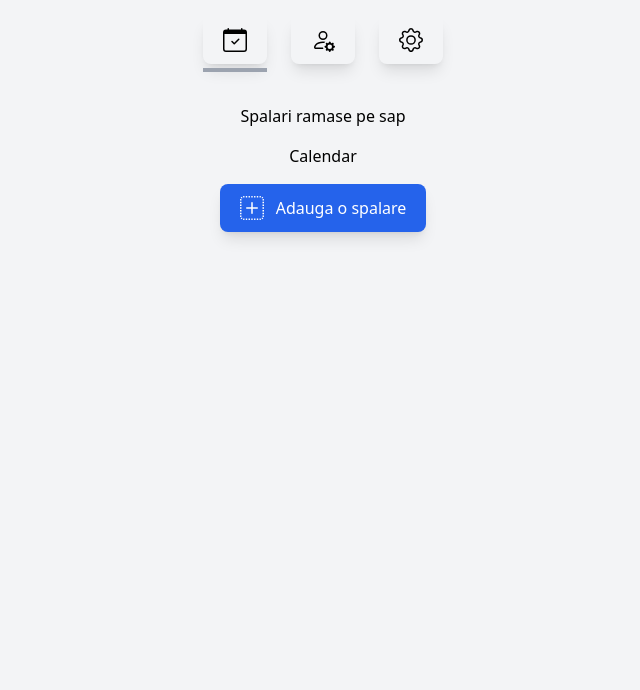
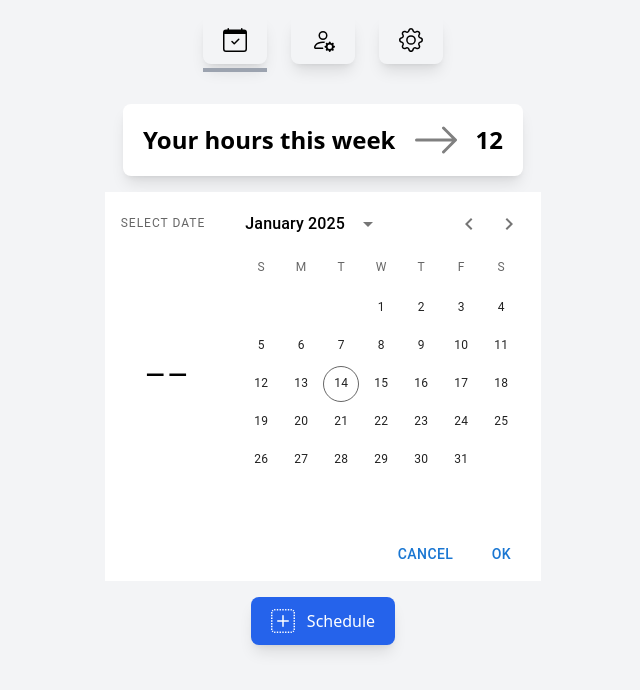
Before and after one commit to tundreaNatanael/react-schedule-app, a React (Create React App) app: page /home in a window 1280 px wide. Shown: the top 690 px of the page, without its empty margins (317-957 px from the left). Built offline with nearby package versions, Linux system fonts and the light colour scheme.

Commit message:
add: calendar

```diff
--- a/package.json
+++ b/package.json
@@ -3,7 +3,11 @@
   "version": "0.1.0",
   "private": true,
   "dependencies": {
+    "@emotion/react": "^11.14.0",
+    "@emotion/styled": "^11.14.0",
+    "@mui/x-date-pickers": "^7.23.6",
     "cra-template": "1.2.0",
+    "dayjs": "^1.11.13",
     "formik": "^2.4.6",
     "react": "^19.0.0",
     "react-dom": "^19.0.0",
--- a/src/components/User.jsx
+++ b/src/components/User.jsx
@@ -11,6 +11,14 @@ const User = ({user}) => {
 			<p className="mt-2">
 				<strong>Role:</strong> {user.role}
 			</p>
+			<p className="flex items-center mt-2 gap-3">
+				<strong>Number of washes left:</strong>
+				<span
+					className={`rounded-lg shadow-lg p-2 ${user.hoursConsumed >= user.perWeekHours ? "bg-pink-600 text-white" : "bg-green-600 text-white"}`}
+				>
+					{user.hoursConsumed}
+				</span>
+			</p>
 		</div>
 	);
 };
--- a/src/data/data.jsx
+++ b/src/data/data.jsx
@@ -7,6 +7,8 @@ export const useMyUser = () => {
 		role: "admin",
 		nickname: "johnd",
 		emoji: "👨‍💻",
+		perWeekHours: 13,
+		hoursConsumed: 12,
 	};
 };
 
@@ -20,7 +22,8 @@ export const useUsers = () => {
 			role: "user",
 			nickname: "janes",
 			emoji: "👩‍💻",
-			perWeekHours: 35,
+			perWeekHours: 6,
+			hoursConsumed: 20,
 		},
 		{
 			id: 2,
@@ -31,6 +34,7 @@ export const useUsers = () => {
 			nickname: "alicej",
 			emoji: "👩‍💼",
 			perWeekHours: 30,
+			hoursConsumed: 15,
 		},
 		{
 			id: 3,
@@ -41,6 +45,7 @@ export const useUsers = () => {
 			nickname: "bobb",
 			emoji: "👨‍💼",
 			perWeekHours: 40,
+			hoursConsumed: 25,
 		},
 		{
 			id: 4,
@@ -51,6 +56,7 @@ export const useUsers = () => {
 			nickname: "charlied",
 			emoji: "👨‍🔧",
 			perWeekHours: 25,
+			hoursConsumed: 10,
 		},
 		{
 			id: 5,
@@ -61,6 +67,7 @@ export const useUsers = () => {
 			nickname: "davidw",
 			emoji: "👨‍🏫",
 			perWeekHours: 20,
+			hoursConsumed: 5,
 		},
 		{
 			id: 6,
@@ -71,6 +78,7 @@ export const useUsers = () => {
 			nickname: "evem",
 			emoji: "👩‍🔬",
 			perWeekHours: 30,
+			hoursConsumed: 18,
 		},
 		{
 			id: 7,
@@ -81,6 +89,7 @@ export const useUsers = () => {
 			nickname: "frankm",
 			emoji: "👨‍🎨",
 			perWeekHours: 35,
+			hoursConsumed: 22,
 		},
 		{
 			id: 8,
@@ -91,6 +100,7 @@ export const useUsers = () => {
 			nickname: "gracet",
 			emoji: "👩‍🎤",
 			perWeekHours: 40,
+			hoursConsumed: 30,
 		},
 		{
 			id: 9,
@@ -101,6 +111,7 @@ export const useUsers = () => {
 			nickname: "hanka",
 			emoji: "👨‍🚀",
 			perWeekHours: 25,
+			hoursConsumed: 12,
 		},
 		{
 			id: 10,
@@ -111,6 +122,7 @@ export const useUsers = () => {
 			nickname: "ivyt",
 			emoji: "👩‍🚀",
 			perWeekHours: 20,
+			hoursConsumed: 8,
 		},
 	];
 };
--- a/src/pages/HomePage.jsx
+++ b/src/pages/HomePage.jsx
@@ -1,14 +1,28 @@
 import React from "react";
+import {AdapterDayjs} from "@mui/x-date-pickers/AdapterDayjs";
+import {LocalizationProvider} from "@mui/x-date-pickers/LocalizationProvider";
+import {StaticDatePicker} from "@mui/x-date-pickers/StaticDatePicker";
 import Menu from "../components/Menu";
 import Button from "../components/Button";
+import Icon from "../components/Icon";
+import {useMyUser} from "../data/data";
 
 const HomePage = () => {
+	const me = useMyUser();
 	return (
 		<div className="bg-gray-100 w-full min-h-screen space-y-4 flex flex-col items-center">
 			<Menu />
-			<span>Spalari ramase pe sap</span>
-			<span>Calendar</span>
-			<Button label="Adauga o spalare" icon="addBox" className="bg-blue-600 text-white" />
+			<div
+				className={`flex items-center justify-center gap-4 text-2xl font-bold rounded-lg shadow-lg px-5 py-3 bg-white ${me.role === "admin" ? "" : me.perWeekHours - me.hoursConsumed > 0 ? "bg-green-200" : "bg-pink-200"}`}
+			>
+				{me.role === "admin" ? "Your hours this week" : "Hours left this week"}
+				<Icon name="arrowRight" size={48} color="gray" />
+				{me.role === "admin" ? me.hoursConsumed : me.perWeekHours - me.hoursConsumed}
+			</div>
+			<LocalizationProvider dateAdapter={AdapterDayjs}>
+				<StaticDatePicker orientation="landscape" />
+			</LocalizationProvider>
+			<Button label="Schedule" icon="addBox" className="bg-blue-600 text-white" />
 		</div>
 	);
 };
```
Also changed, not shown: 1 other file (tests, documents, lock files or other folders).
